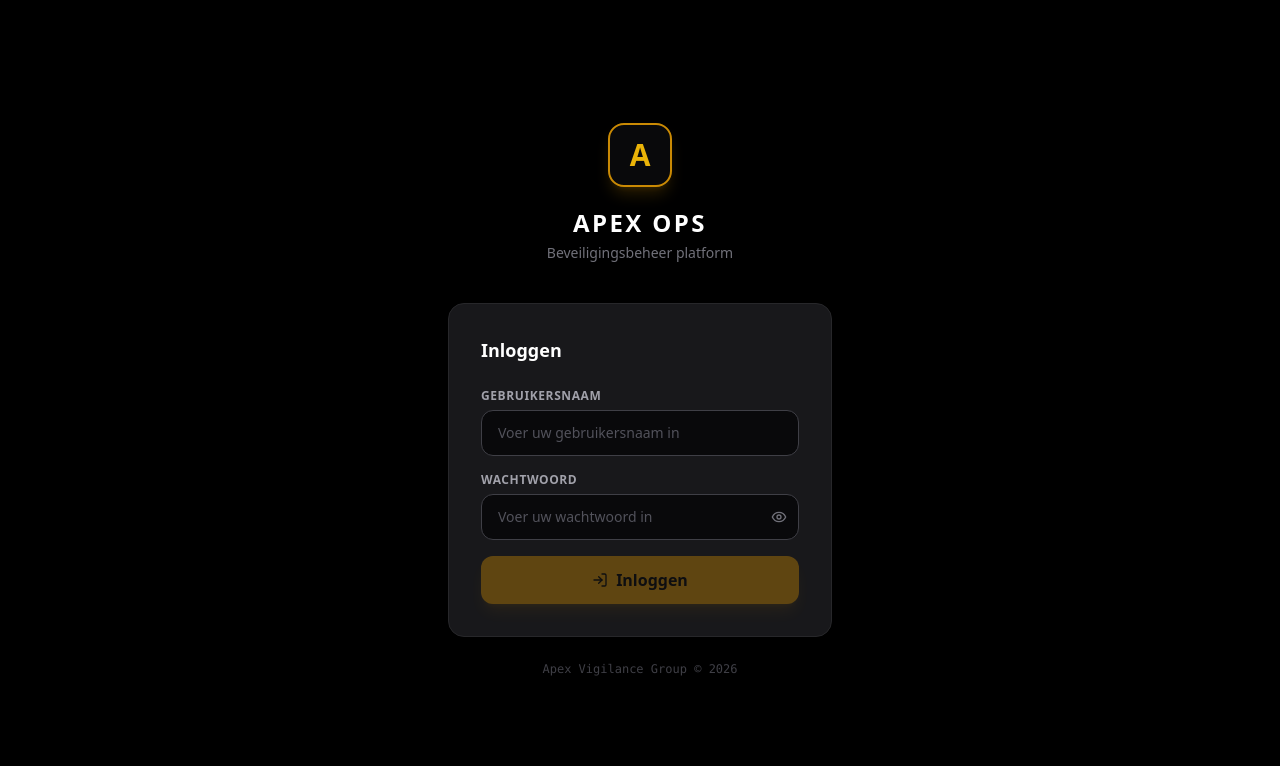
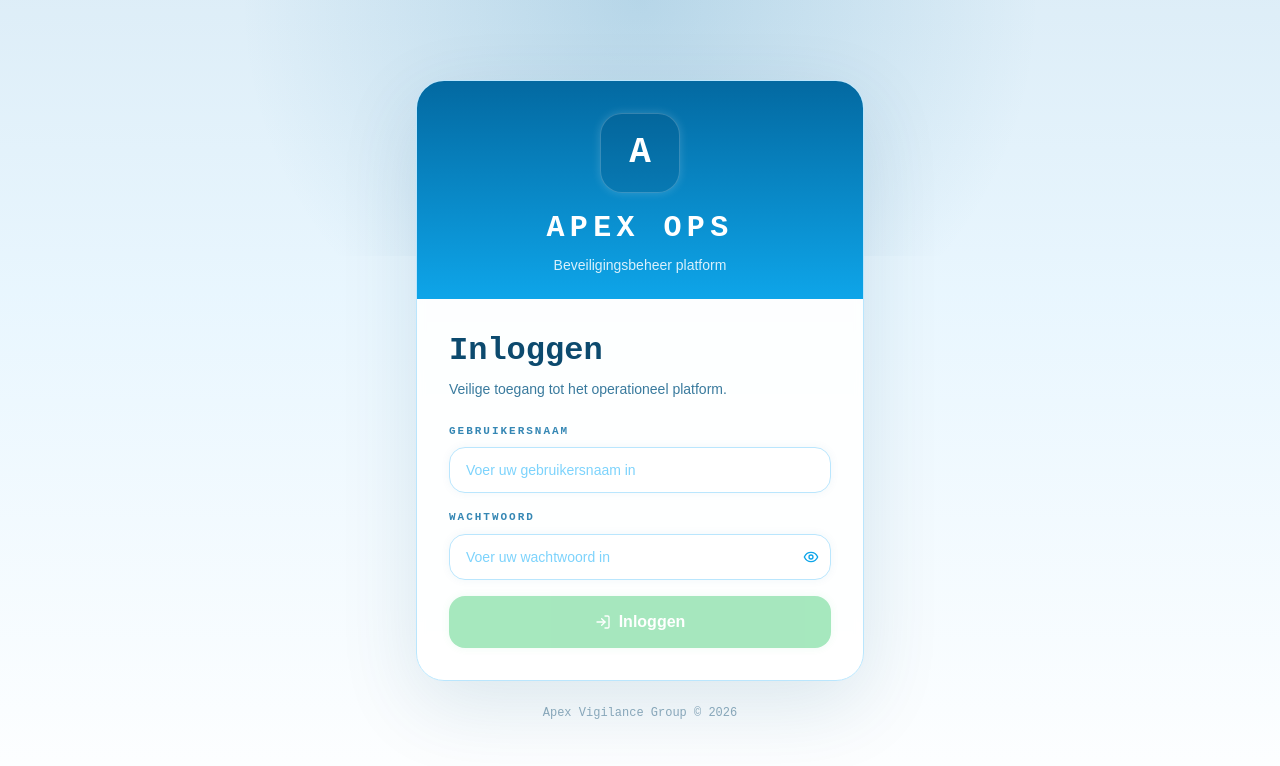
Before and after one commit to ApexVigilance/ApexVigilance, a React (Vite) app: page /#/login in a window 1280 px wide. Shown: the top 766 px of the page. Built offline with nearby package versions, Linux system fonts and the light colour scheme.

Commit message:
Apply login page exactly to UI UX Pro Max output

```diff
--- a/src/modules/auth/LoginPage.tsx
+++ b/src/modules/auth/LoginPage.tsx
@@ -14,7 +14,6 @@ export const LoginPage: React.FC = () => {
   const [showPass, setShowPass] = useState(false);
   const [loading, setLoading] = useState(false);
 
-  // Already logged in — redirect
   React.useEffect(() => {
     if (isAuthenticated && user) {
       if (user.role === 'admin') navigate('/', { replace: true });
@@ -28,7 +27,7 @@ export const LoginPage: React.FC = () => {
     if (!username || !password) return;
     clearError();
     setLoading(true);
-    await new Promise(r => setTimeout(r, 400)); // small UX delay
+    await new Promise(r => setTimeout(r, 400));
     const ok = login(username, password);
     setLoading(false);
     if (ok) {
@@ -40,56 +39,55 @@ export const LoginPage: React.FC = () => {
   };
 
   return (
-    <div className="min-h-screen bg-black flex flex-col items-center justify-center p-4 text-white relative overflow-hidden">
-      {/* Background glow */}
-      <div className="absolute top-0 right-0 w-[500px] h-[500px] bg-yellow-600/8 rounded-full blur-[120px] pointer-events-none" />
-      <div className="absolute bottom-0 left-0 w-[400px] h-[400px] bg-blue-600/8 rounded-full blur-[120px] pointer-events-none" />
+    <div className="min-h-screen bg-[#F0F9FF] text-[#0C4A6E] flex flex-col items-center justify-center p-4 relative overflow-hidden font-['Fira_Sans',sans-serif]">
+      <div className="absolute inset-0 bg-[linear-gradient(180deg,rgba(3,105,161,0.08),rgba(14,165,233,0.03)_38%,rgba(255,255,255,0.92)_100%)] pointer-events-none" />
+      <div className="absolute top-0 left-0 right-0 h-64 bg-[radial-gradient(circle_at_top,rgba(3,105,161,0.18),transparent_58%)] pointer-events-none" />
 
-      <div className="relative z-10 w-full max-w-sm">
-        {/* Logo */}
-        <div className="flex flex-col items-center mb-10">
+      <div className="relative z-10 w-full max-w-md">
+        <div className="rounded-[28px] border border-sky-200 bg-white/90 shadow-[0_24px_80px_rgba(12,74,110,0.12)] backdrop-blur-sm overflow-hidden">
+          <div className="px-8 pt-8 pb-6 bg-[linear-gradient(180deg,#0369A1_0%,#0EA5E9_100%)] text-white text-center">
+            <div className="mx-auto mb-5 flex h-20 w-20 items-center justify-center rounded-[22px] border border-white/20 bg-slate-950/10 shadow-[0_0_10px_rgba(255,255,255,0.18)]">
               {brandLogoBase64 ? (
-            <img src={brandLogoBase64} alt="Logo" className="h-20 object-contain mb-5" />
+                <img src={brandLogoBase64} alt="Logo" className="h-14 object-contain" />
               ) : (
-            <div className="w-16 h-16 bg-zinc-950 border-2 border-yellow-600 rounded-2xl flex items-center justify-center mb-5 shadow-lg shadow-yellow-600/20">
-              <span className="text-3xl font-black text-yellow-500">A</span>
+                <span className="text-4xl font-semibold font-['Fira_Code',monospace] text-white">A</span>
+              )}
             </div>
-          )}
-          <h1 className="text-2xl font-black uppercase tracking-widest text-white">Apex Ops</h1>
-          <p className="text-zinc-500 text-sm mt-1">Beveiligingsbeheer platform</p>
+            <h1 className="text-[30px] leading-none tracking-[0.18em] uppercase font-semibold font-['Fira_Code',monospace]">Apex Ops</h1>
+            <p className="mt-3 text-sm text-sky-50/90">Beveiligingsbeheer platform</p>
           </div>
 
-        {/* Form */}
-        <div className="bg-zinc-900 border border-zinc-800 rounded-2xl p-8 shadow-2xl">
-          <h2 className="text-lg font-black text-white mb-6">Inloggen</h2>
+          <div className="px-8 py-8">
+            <h2 className="text-[32px] font-semibold leading-tight font-['Fira_Code',monospace] text-[#0C4A6E] mb-2">Inloggen</h2>
+            <p className="text-sm text-sky-800/80 mb-6">Veilige toegang tot het operationeel platform.</p>
 
             <form onSubmit={handleSubmit} className="space-y-4">
-            {/* Error */}
               {loginError && (
-              <div className="bg-red-900/20 border border-red-800 rounded-lg px-4 py-3 flex items-center gap-2 text-sm text-red-400">
+                <div className="rounded-xl border border-rose-200 bg-rose-50 px-4 py-3 flex items-center gap-2 text-sm text-rose-700">
                   <AlertCircle className="w-4 h-4 flex-shrink-0" />
                   {loginError}
                 </div>
               )}
 
-            {/* Username */}
               <div>
-              <label className="block text-xs font-bold text-zinc-400 uppercase tracking-wider mb-1.5">
+                <label className="block text-[11px] font-semibold uppercase tracking-[0.18em] text-sky-700/80 mb-2 font-['Fira_Code',monospace]">
                   Gebruikersnaam
                 </label>
                 <input
                   type="text"
                   autoComplete="username"
                   value={username}
-                onChange={e => { setUsername(e.target.value); clearError(); }}
+                  onChange={e => {
+                    setUsername(e.target.value);
+                    clearError();
+                  }}
                   placeholder="Voer uw gebruikersnaam in"
-                className="w-full bg-zinc-950 border border-zinc-700 rounded-xl px-4 py-3 text-white text-sm focus:border-yellow-600 focus:ring-1 focus:ring-yellow-600/30 outline-none transition-all placeholder:text-zinc-600"
+                  className="w-full rounded-2xl border border-sky-200 bg-white px-4 py-3 text-[#0C4A6E] text-sm shadow-[0_0_10px_rgba(3,105,161,0.06)] outline-none transition-all placeholder:text-sky-300 focus:border-[#0EA5E9] focus:ring-2 focus:ring-sky-200"
                 />
               </div>
 
-            {/* Password */}
               <div>
-              <label className="block text-xs font-bold text-zinc-400 uppercase tracking-wider mb-1.5">
+                <label className="block text-[11px] font-semibold uppercase tracking-[0.18em] text-sky-700/80 mb-2 font-['Fira_Code',monospace]">
                   Wachtwoord
                 </label>
                 <div className="relative">
@@ -97,35 +95,40 @@ export const LoginPage: React.FC = () => {
                     type={showPass ? 'text' : 'password'}
                     autoComplete="current-password"
                     value={password}
-                  onChange={e => { setPassword(e.target.value); clearError(); }}
+                    onChange={e => {
+                      setPassword(e.target.value);
+                      clearError();
+                    }}
                     placeholder="Voer uw wachtwoord in"
-                  className="w-full bg-zinc-950 border border-zinc-700 rounded-xl px-4 py-3 pr-11 text-white text-sm focus:border-yellow-600 focus:ring-1 focus:ring-yellow-600/30 outline-none transition-all placeholder:text-zinc-600"
+                    className="w-full rounded-2xl border border-sky-200 bg-white px-4 py-3 pr-11 text-[#0C4A6E] text-sm shadow-[0_0_10px_rgba(3,105,161,0.06)] outline-none transition-all placeholder:text-sky-300 focus:border-[#0EA5E9] focus:ring-2 focus:ring-sky-200"
                   />
-                <button type="button" onClick={() => setShowPass(!showPass)}
-                  className="absolute right-3 top-1/2 -translate-y-1/2 text-zinc-500 hover:text-zinc-300 transition-colors">
+                  <button
+                    type="button"
+                    onClick={() => setShowPass(!showPass)}
+                    className="absolute right-3 top-1/2 -translate-y-1/2 text-sky-500 hover:text-sky-700 transition-colors cursor-pointer"
+                  >
                     {showPass ? <EyeOff className="w-4 h-4" /> : <Eye className="w-4 h-4" />}
                   </button>
                 </div>
               </div>
 
-            {/* Submit */}
               <button
                 type="submit"
                 disabled={!username || !password || loading}
-              className="w-full bg-yellow-600 hover:bg-yellow-500 disabled:opacity-40 disabled:cursor-not-allowed text-black font-black py-3 rounded-xl transition-all flex items-center justify-center gap-2 mt-2 shadow-lg shadow-yellow-600/20"
+                className="w-full rounded-2xl bg-[#22C55E] hover:bg-[#16A34A] disabled:opacity-40 disabled:cursor-not-allowed text-white font-semibold py-3.5 transition-all flex items-center justify-center gap-2 cursor-pointer shadow-[0_0_10px_rgba(34,197,94,0.18)]"
               >
                 {loading ? (
-                <span className="w-4 h-4 border-2 border-black/30 border-t-black rounded-full animate-spin" />
+                  <span className="w-4 h-4 border-2 border-white/30 border-t-white rounded-full animate-spin" />
                 ) : (
                   <LogIn className="w-4 h-4" />
                 )}
                 {loading ? 'Bezig...' : 'Inloggen'}
               </button>
             </form>
-
+          </div>
         </div>
 
-        <div className="mt-6 text-center text-zinc-700 text-xs font-mono">
+        <div className="mt-6 text-center text-[#0C4A6E]/45 text-xs font-['Fira_Code',monospace]">
           Apex Vigilance Group &copy; {new Date().getFullYear()}
         </div>
       </div>
```
Lines whose indentation alone changed are shown as unchanged.
